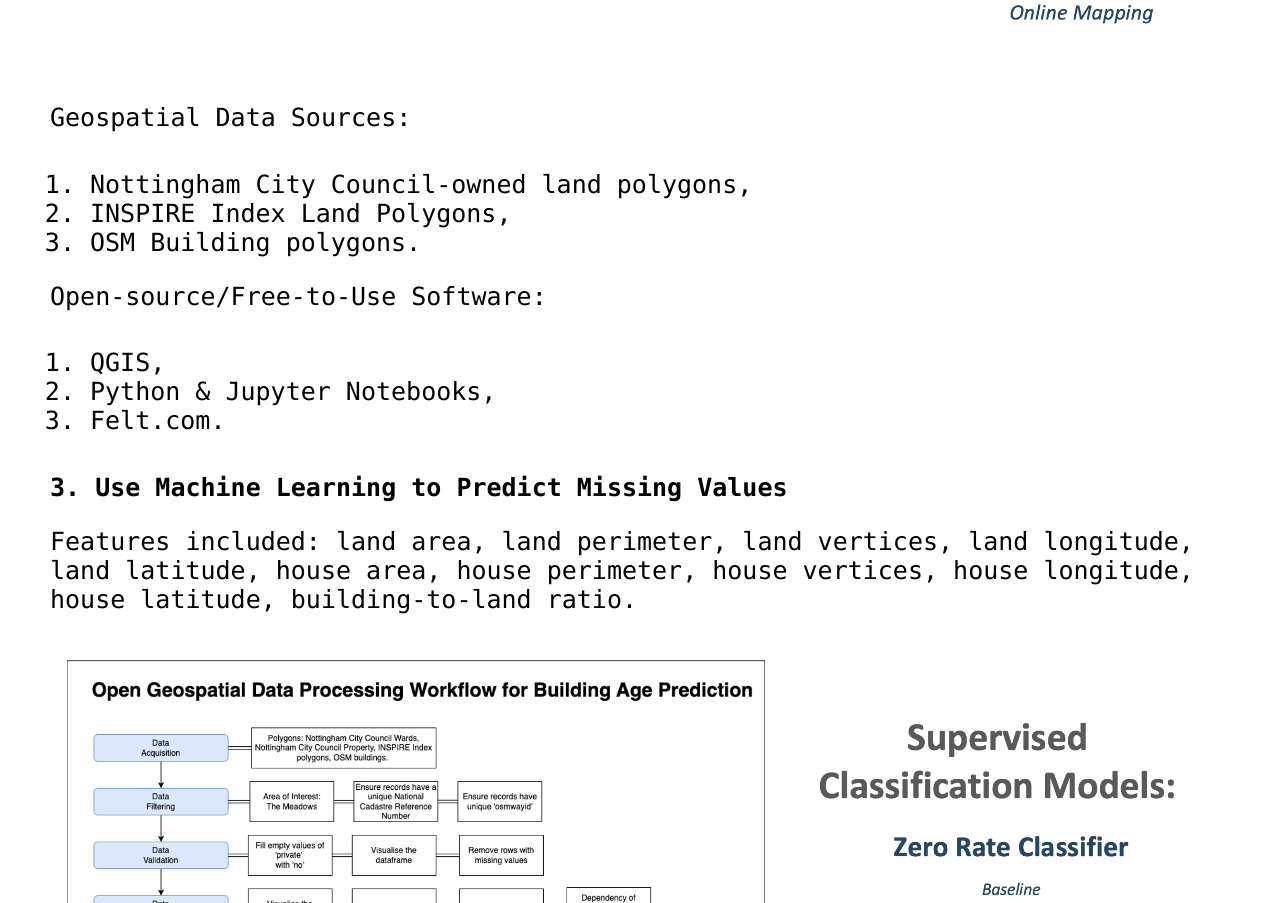
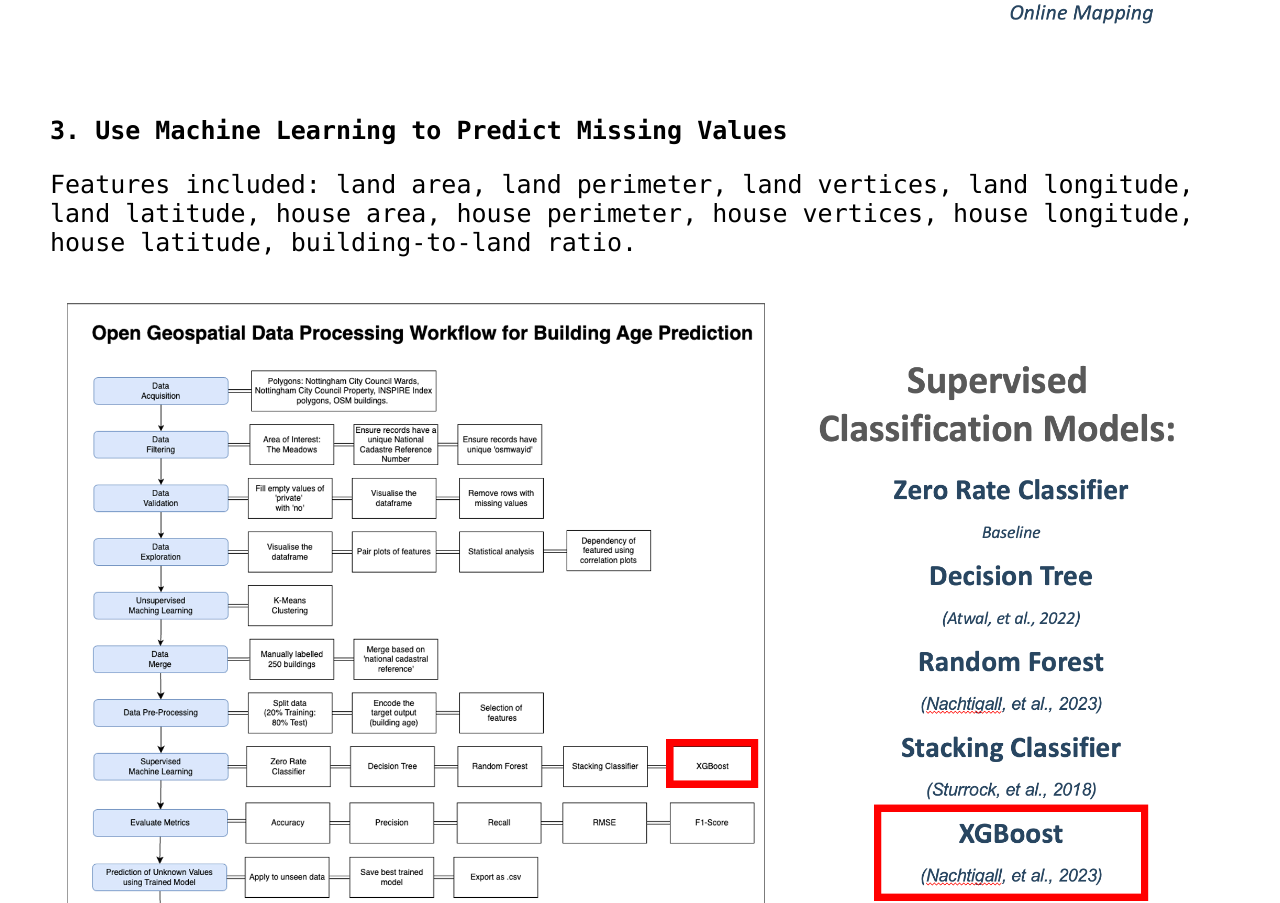
Before and after one commit to 99ltaylor/portfolio, a plain HTML site: page index.html in a window 1280 px wide. Shown: the part 2813-3716 px from the top of the page. Drawn offline with Linux system fonts and the light colour scheme.

Commit message:
removed bullets

```diff
--- a/index.html
+++ b/index.html
@@ -52,20 +52,6 @@
 
             <h4>2. Identify Relevant Open Geospatial Data and Software</h4>
             <img src="images/b_opendata.png" alt="open_data">
-
-            <p>Geospatial Data Sources:</p>
-            <ol>
-                <li>Nottingham City Council-owned land polygons,</li>
-                <li>INSPIRE Index Land Polygons,</li>
-                <li>OSM Building polygons.</li>
-            </ol>
-
-            <p>Open-source/Free-to-Use Software:</p>
-            <ol>
-                <li>QGIS,</li>
-                <li>Python & Jupyter Notebooks,</li>
-                <li>Felt.com.</li>
-            </ol>
 
             <h4>3. Use Machine Learning to Predict Missing Values</h4>
             <p>Features included: land area, land perimeter, land vertices, land longitude, land latitude, house area, house perimeter, house vertices, house longitude, house latitude, building-to-land ratio.</p>
```
